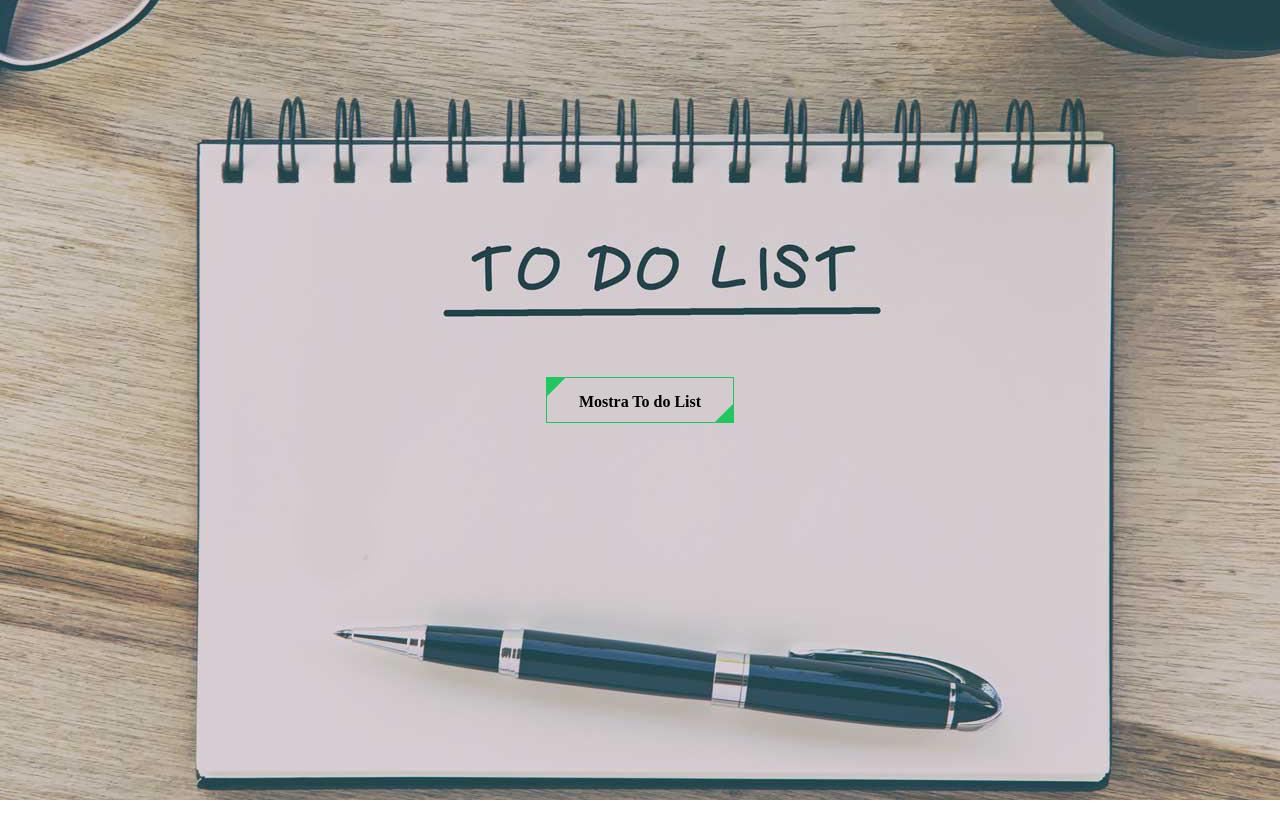
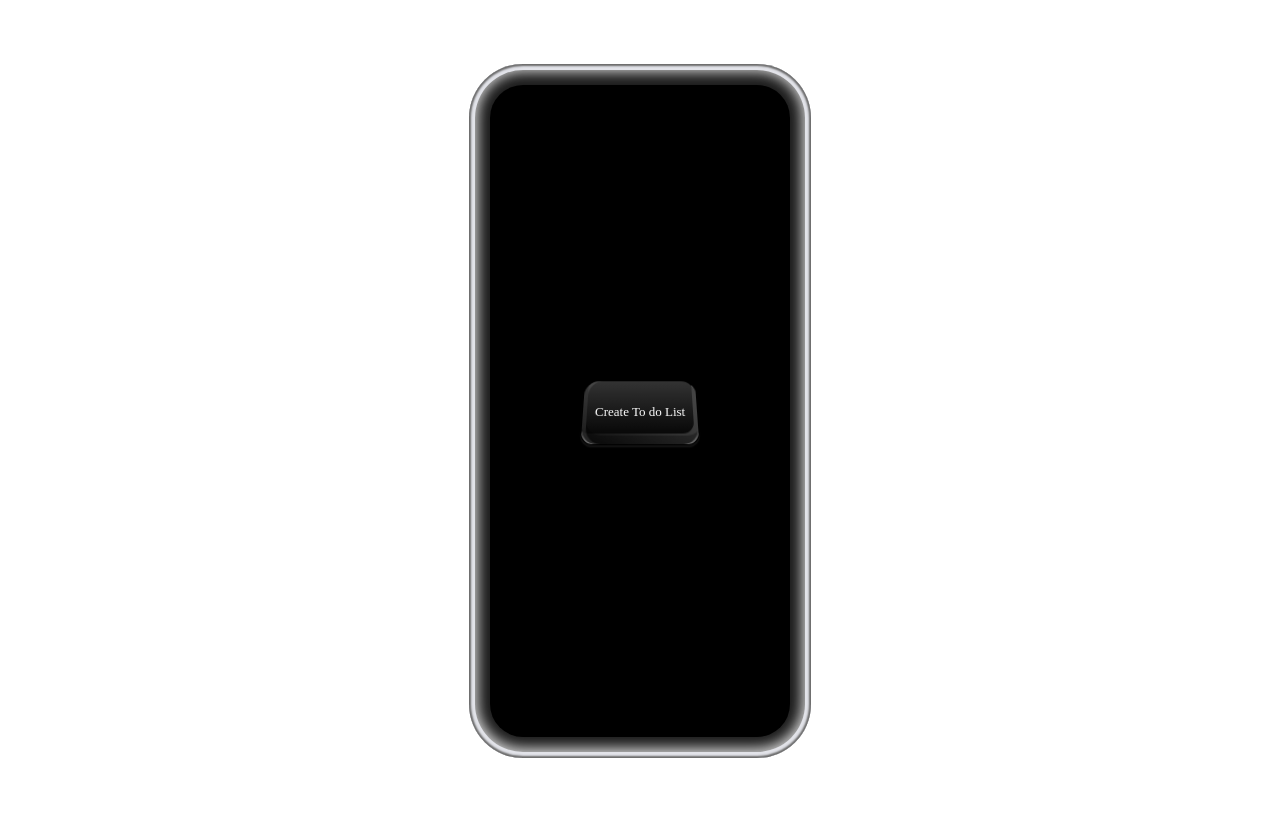
Before and after one commit to igorliotta/react-to-do-list, a React (Vite) app: page / in a window 1280 px wide. Before the commit the page ends 800 px from the top, so only its background shows below. Built offline with nearby package versions, Linux system fonts and the light colour scheme; a web font is replaced by a local one.

Commit message:
Fix- style to do list

```diff
--- a/src/App.jsx
+++ b/src/App.jsx
@@ -1,5 +1,4 @@
 import { useState } from "react";
-import Image from "./images/bg.jpg";
 import "./styles/App.css";
 
 function App() {
@@ -65,25 +64,31 @@ function App() {
 
   return (
     <>
-      <div
-        className="flex justify-center items-center h-screen bg-bottom relative"
-        style={{ backgroundImage: `url(${Image})` }}
-      >
-        {/* Pulsante per mostrare/nascondere la to-do list */}
-        <button
-          className="cursor-pointer font-semibold overflow-hidden relative top-70 z-100 border border-green-500 group px-8 py-2"
-          onClick={handleToggleTodos}
-        >
-          <span className="relative z-10 text-green-500 group-hover:text-white text-xl duration-500"></span>
-          <span className="absolute w-full h-full bg-green-500 -left-32 top-0 -rotate-45 group-hover:rotate-0 group-hover:left-0 duration-500"></span>
-          <span className="absolute w-full h-full bg-green-500 -right-32 top-0 -rotate-45 group-hover:rotate-0 group-hover:right-0 duration-500"></span>
-          {showTodos ? "Nascondi To do List" : "Mostra To do List"}
+      {/* Layout iphone */}
+      <div className="iphone-x">
+        <div className="side">
+          <div className="screen relative flex m-auto">
+            {/* Qui devo strutturare tutto il codice della to do list */}
+            <button className="button-2 m-auto " onClick={handleToggleTodos}>
+              {showTodos ? "Nascondi To do List" : "Create To do List"}
             </button>
-
-        {/* Contenitore per la to-do list */}
             {showTodos && (
-          <div className="flex flex-col gap-5 border border-gray-400 rounded p-5 shadow-lg absolute top-96 left-50 bg-white font-serif todolist">
+              <>
+              <div className="flex flex-col gap-5 border border-gray-400 rounded p-5 absolute w-48 h-1/2 overflow-scroll top-50 left-50 bg-white font-serif todolist todolist-container">
                 <div className="card">
+                <div className="flex p-2 gap-1">
+                  <div className="" onClick={handleToggleTodos}>
+                    <span className="bg-red-500 inline-block center w-4 h-4 rounded-full"></span>
+                  </div>
+                  <div className="circle">
+                    <span className="bg-yellow-500 inline-block center w-4 h-4 rounded-full"></span>
+                  </div>
+                  <div className="circle">
+                    <span className="bg-green-500 box inline-block center w-4 h-4 rounded-full"></span>
+                  </div>
+                </div>
+                </div>
+                <h2 className="text-center">Todo List</h2>
                 <form className="flex items-center justify-between">
                   <input
                     type="text"
@@ -116,15 +121,14 @@ function App() {
                   </button>
                 </form>
                 {todos.length === 0 ? (
-                <p className="m-4">
-                  Nessun todo da visualizzare
-                  <span className="text-2xl animate-spin"> 🤷</span>
+                  <p className="m-4 p-4 text-7xl text-center">
+                    <span className="emoji">🤓</span>
                   </p>
                 ) : (
                   <ul className="todos">
                     {todos.map((todo, index) => (
                       <li
-                      className="todo flex gap-5 justify-start items-center m-4"
+                        className="todo flex gap-5 justify-start items-center m-2"
                         key={index}
                       >
                         {editIndex === index ? (
@@ -141,13 +145,6 @@ function App() {
                                 onClick={(e) => handleSaveEdit(index, e)}
                               ></i>
                             </button>
-                          {/* <button
-                            className="bg-lime-950 text-lime-400 border border-lime-400 border-b-4 font-medium overflow-hidden relative px-4 py-2 rounded-md hover:brightness-150 hover:border-t-4 hover:border-b active:opacity-75 outline-none duration-300 group"
-                            onClick={(e) => handleSaveEdit(index, e)}
-                          >
-                            <span className="bg-lime-400 shadow-lime-400 absolute -top-[150%] left-0 inline-flex w-80 h-[5px] rounded-md opacity-50 group-hover:top-[150%] duration-500 shadow-[0_0_10px_10px_rgba(0,0,0,0.3)]"></span>
-                            Save
-                          </button> */}
                           </>
                         ) : (
                           <>
@@ -181,8 +178,11 @@ function App() {
                   </ul>
                 )}
               </div>
+              </>
+            )}
           </div>
-        )}
+        </div>
+
       </div>
     </>
   );
--- a/src/styles/App.css
+++ b/src/styles/App.css
@@ -2,9 +2,24 @@
     font-family: "Lakki Reddy", serif;
 }
 
+body {
+  display: flex;
+  justify-content: center;
+  padding: 5%;
+}
+
+.todolist-container {
+  box-shadow: rgba(0, 0, 0, 0.17) 0px -23px 25px 0px inset, rgba(0, 0, 0, 0.15) 0px -16px 30px 0px inset, rgba(0, 0, 0, 0.1) 0px -10px 40px 0px inset, rgba(0, 0, 0, 0.06) 0px 2px 1px, rgba(0, 0, 0, 0.09) 0px 4px 2px, rgba(0, 0, 0, 0.09) 0px 8px 4px, rgba(0, 0, 0, 0.09) 0px 16px 8px, rgba(0, 0, 0, 0.09) 0px 32px 16px;
+  height: 652px;
+}
+
 .todolist {
-    width: 500px;
+    width: 300px;
   }
+
+  .emoji {
+    text-shadow: 2px 2px 4px rgba(0, 0, 0, 0.5); /* Applica un'ombra */
+}
 
 .edit {
     color: #ffd700;
@@ -163,30 +178,279 @@
     max-width: 190px;
     background-color: white;
     border: none;
-    padding: 10px;
-    border-radius: 10px;
+    border-bottom: dotted;
     outline: none;
     color: black;
   }
 
-  .write-todo:focus {
-    animation: rotateShadow 2s infinite linear;
+  ::-webkit-input-placeholder {
+    text-align: start;
   }
 
-  @keyframes rotateShadow {
-    0% {
-      box-shadow: -4px -4px 0px 0px #F08080, 4px 4px 0px 0px black;
+  :-moz-placeholder {
+    text-align: start;
+  }
+
+
+
+  /* Button iniziale */
+  .button-2 {
+    display: flex;
+    align-items: center;
+    background-color: #000;
+    color: #fff;
+    font-size: 13px;
+    border: 0.5px solid rgba(0, 0, 0, 0.1);
+    padding-bottom: 8px;
+    height: 65px;
+    padding: 12px;
+    border-radius: 15px 15px 12px 12px;
+    cursor: pointer;
+    position: relative;
+    will-change: transform;
+    transition: all .1s ease-in-out 0s;
+    user-select: none;
+    /* Add gradient shading to each side */
+    background-image: linear-gradient(to right, rgba(0, 0, 0, 0.8), rgba(0, 0, 0, 0)),
+      linear-gradient(to bottom, rgba(0, 0, 0, 0.8), rgba(0, 0, 0, 0));
+    background-position: bottom right, bottom right;
+    background-size: 100% 100%, 100% 100%;
+    background-repeat: no-repeat;
+    box-shadow: inset -4px -10px 0px rgba(255, 255, 255, 0.4),
+      inset -4px -8px 0px rgba(0, 0, 0, 0.3),
+      0px 2px 1px rgba(0, 0, 0, 0.3),
+      0px 2px 1px rgba(255, 255, 255, 0.1);
+    transform: perspective(70px) rotateX(5deg) rotateY(0deg);
+  }
+
+  .button-2::after {
+    content: '';
+    position: absolute;
+    top: 0;
+    bottom: 0;
+    left: 0;
+    right: 0;
+    background-image: linear-gradient(to bottom, rgba(255, 255, 255, 0.2), rgba(0, 0, 0, 0.5));
+    z-index: -1;
+    border-radius: 15px;
+    box-shadow: inset 4px 0px 0px rgba(255, 255, 255, 0.1),
+      inset 4px -8px 0px rgba(0, 0, 0, 0.3);
+    transition: all .1s ease-in-out 0s;
+  }
+
+  .button-2::before {
+    content: '';
+    position: absolute;
+    top: 0;
+    bottom: 0;
+    left: 0;
+    right: 0;
+    background-image: linear-gradient(to right, rgba(0, 0, 0, 0.8), rgba(0, 0, 0, 0)),
+      linear-gradient(to bottom, rgba(0, 0, 0, 0.8), rgba(0, 0, 0, 0));
+    background-position: bottom right, bottom right;
+    background-size: 100% 100%, 100% 100%;
+    background-repeat: no-repeat;
+    z-index: -1;
+    border-radius: 15px;
+    transition: all .1s ease-in-out 0s;
+  }
+
+  .button-2:active {
+    will-change: transform;
+    transform: perspective(80px) rotateX(5deg) rotateY(1deg) translateY(3px) scale(0.96);
+    height: 64px;
+    border: 0.25px solid rgba(0, 0, 0, 0.2);
+    box-shadow: inset -4px -8px 0px rgba(255, 255, 255, 0.2),
+      inset -4px -6px 0px rgba(0, 0, 0, 0.8),
+      0px 1px 0px rgba(0, 0, 0, 0.9),
+      0px 1px 0px rgba(255, 255, 255, 0.2);
+    transition: all .1s ease-in-out 0s;
+  }
+
+  .button-2::after:active {
+    background-image: linear-gradient(to bottom,rgba(0, 0, 0, 0.5), rgba(255, 255, 255, 0.2));
+  }
+
+  .button-2:active::before {
+    content: "";
+    display: block;
+    position: absolute;
+    top: 5%;
+    left: 20%;
+    width: 50%;
+    height: 80%;
+    background-color: rgba(255, 255, 255, 0.1);
+    animation: overlay 0.1s ease-in-out 0s;
+    pointer-events: none;
+  }
+
+  .button-2 svg {
+    width: 15px;
+    height: 15px;
+  }
+
+  @keyframes overlay {
+    from {
+      opacity: 0;
     }
-    25% {
-      box-shadow: -4px 4px 0px 0px #F08080, 4px -4px 0px 0px black;
-    }
-    50% {
-      box-shadow: 4px 4px 0px 0px #F08080, -4px -4px 0px 0px black;
-    }
-    75% {
-      box-shadow: 4px -4px 0px 0px #F08080, -4px 4px 0px 0px black;
-    }
-    100% {
-      box-shadow: -4px -4px 0px 0px #F08080, 4px 4px 0px 0px black;
+
+    to {
+      opacity: 1;
     }
   }
+
+  .button-2:focus {
+    outline: none;
+  }
+
+  .button-2:hover {
+    background: var(--bg-color);
+  }
+
+  /* Layout iphone */
+
+  .iphone-x {
+    position: relative;
+    z-index: 1;
+    height: 694px;
+    width: 342px;
+  }
+
+  .iphone-x .side {
+    background: #1c1c1c;
+    border-radius: 54px;
+    box-shadow: inset 0 0 2px 2px dimgrey, inset 0 0 0 6px #e2e3e9, 0px -1px 13px 9px rgba(255,255,255,0.8) inset;
+    height: 694px;
+    padding: 15px 22px;
+    width: 342px;
+    z-index: 1;
+  }
+  .iphone-x .screen {
+    background:#000;
+    background-position: center center;
+    background-size: cover;
+    border-radius: 33px;
+    position: relative;
+    height: 652px;
+    width: 300px;
+    margin-left: -1px;
+    margin-top: 6px;
+    z-index:198;
+    overflow:hidden;
+  }
+
+  .iphone-x .line::after, .iphone-x .line::before {
+    content: "";
+    position: absolute;
+    border: solid rgba(68, 68, 68, 0.25);
+    border-width: 0 6px;
+    height: 5px;
+    left: 0;
+    width: 100%;
+    z-index: 9;
+  }
+  .iphone-x .line::after {
+    top: 68px;
+  }
+  .iphone-x .line::before {
+    bottom: 68px;
+  }
+  .iphone-x .header {
+    background: #1c1c1c;
+    border-bottom-left-radius: 13px;
+    border-bottom-right-radius: 13px;
+    height: 24px;
+    left: 50%;
+    margin-left: -82px;
+    position: absolute;
+    top: 15px;
+    width: 164px;
+    z-index: 199;
+  }
+  .iphone-x .sensor-1::after, .iphone-x .sensor-1::before {
+    content: "";
+    position: absolute;
+  }
+  .iphone-x .sensor-1::after {
+    background: #222;
+    border-radius: 50%;
+    height: 11px;
+    width: 11px;
+    left: 1%;
+    margin-left: 10px;
+    top: 3px;
+  }
+  .iphone-x .sensor-1::before {
+    background: #222;
+    border-radius: 50%;
+    height: 11px;
+    width: 11px;
+    left: 10%;
+    margin-left: 20px;
+    top: 3px;
+  }
+  .iphone-x .sensor-2::after, .iphone-x .sensor-2::before {
+    content: "";
+    position: absolute;
+  }
+  .iphone-x .sensor-2::before {
+    background: #333;
+    border-radius: 2.5px;
+    height: 5px;
+    width: 40px;
+    left: 50%;
+    margin-left: -20px;
+    top: 7px;
+  }
+  .iphone-x .sensor-3::after, .iphone-x .sensor-3::before {
+    content: "";
+    position: absolute;
+  }
+  .iphone-x .sensor-3::before {
+    background: #444;
+    border-radius: 50%;
+    height: 11px;
+    width: 11px;
+    left: 50%;
+    margin-left: 35px;
+    top: 3px;
+    box-shadow:0px 0px 5px 2px navy inset
+  }
+  .iphone-x .sensor-3::after {
+    background: #222;
+    border-radius: 50%;
+    height: 15px;
+    width: 15px;
+    left: 65%;
+    margin-left: 33px;
+  }
+  .iphone-x .volume-button {
+    background: #c8cacb;
+    height: 26px;
+    left: -2px;
+    position: absolute;
+    top: 92px;
+    width: 3px;
+  }
+  .iphone-x .volume-button::after, .iphone-x .volume-button::before {
+    content: "";
+    position: absolute;
+    background: #c8cacb;
+    height: 50px;
+    left: 0;
+    width: 3px;
+  }
+  .iphone-x .volume-button::after {
+    top: 48px;
+  }
+  .iphone-x .volume-button::before {
+    top: 112px;
+  }
+  .iphone-x .power-button {
+    background: #c8cacb;
+    height: 80px;
+    right: -2px;
+    position: absolute;
+    top: 160px;
+    width: 3px;
+  }
```
Lines whose indentation alone changed are shown as unchanged.
